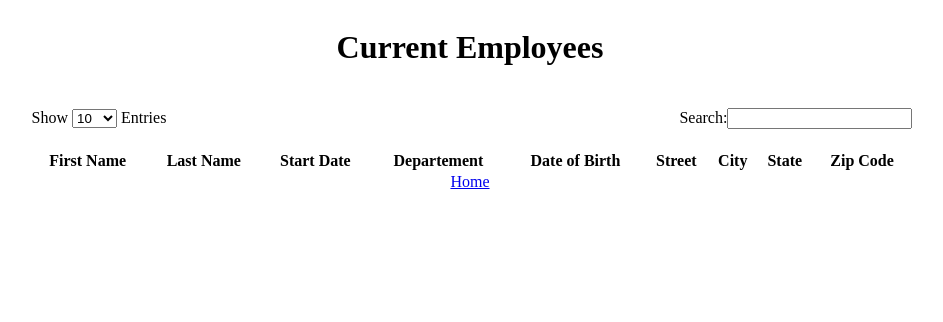
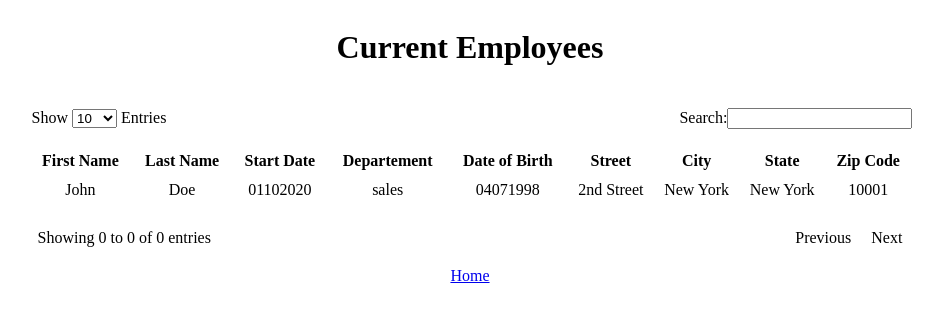
Before and after one commit to Lsael/P14-OCR-Wealth_Health, a React (Create React App) app: page /currents in a window 1280 px wide. Shown: the top 322 px of the page, without its empty margins (170-1113 px from the left). Built offline with nearby package versions, Linux system fonts and the light colour scheme.

Commit message:
Improved CustomTable component, added a component to create entries and added fake datas to test

```diff
--- a/src/data.js
+++ b/src/data.js
@@ -256,3 +256,17 @@
   "State",
   "Zip Code"
 ]
+
+export const employeesExamples = [
+  {
+    firstName: "John",
+    lastName: "Doe",
+    startDate: "01102020",
+    department: "sales",
+    dateOfBirth: "04071998",
+    street: "2nd Street",
+    city: "New York",
+    state: "New York",
+    zipcode: "10001"
+  }
+]
--- a/src/pages/EmployeeList.js
+++ b/src/pages/EmployeeList.js
@@ -1,5 +1,5 @@
 import { Link } from "react-router-dom";
-import { employeesTableLabels } from "../data";
+import { employeesExamples, employeesTableLabels } from "../data";
 import CustomTable from "../plugins/Table/CustomTable";
 
 const EmployeeList = () => {
@@ -9,6 +9,7 @@
         title={"Current Employees"}
         id={"employee-table"}
         labels={employeesTableLabels}
+        datas={employeesExamples}
       />
       <Link to="/new">Home</Link>
     </div>
--- a/src/pages/ErrorPage.js
+++ b/src/pages/ErrorPage.js
@@ -1,6 +1,8 @@
 const ErrorPage = () => {
   return (
       <div className="error-page">
+        <h1>404</h1>
+        <span>Oups, sorry, something gone wrong...</span>
       </div>
   );
 };
--- a/src/plugins/Table/CustomTable.js
+++ b/src/plugins/Table/CustomTable.js
@@ -1,4 +1,20 @@
 import styles from "./CustomTable.module.css";
+
+const EntryLine = ({datas}) => {
+  return(
+    <tr className={styles.entryLine}>
+      <td>{datas.firstName}</td>
+      <td>{datas.lastName}</td>
+      <td>{datas.startDate}</td>
+      <td>{datas.department}</td>
+      <td>{datas.dateOfBirth}</td>
+      <td>{datas.street}</td>
+      <td>{datas.city}</td>
+      <td>{datas.state}</td>
+      <td>{datas.zipcode}</td>
+    </tr>
+  )
+}
 
 const CustomTable = ({ id, title, labels, datas }) => {
   return (
@@ -32,7 +48,25 @@
             })}
           </tr>
         </thead>
+        <tbody>
+          {
+            datas.length > 0 ?
+            datas.map((e, index) => {
+              return <EntryLine datas={e} key={"entry" + index} />
+            }) :
+            <tr>
+              <td colSpan={9} className={styles.emptyEntry}>No data available in table</td>
+            </tr>
+          }
+        </tbody>
       </table>
+      <div className={styles.tableFooter}>
+          <span>Showing 0 to 0 of 0 entries</span>
+          <div className={styles.paging}>
+            <span>Previous</span>
+            <span>Next</span>
+          </div>
+      </div>
     </div>
   );
 };
--- a/src/plugins/Table/CustomTable.module.css
+++ b/src/plugins/Table/CustomTable.module.css
@@ -7,6 +7,14 @@
 
 h1 {
     text-align: center;
+}
+
+td, tr {
+  text-align: center;
+}
+
+td {
+  padding: 8px 0;
 }
 
 .showEntries span {
@@ -28,3 +36,20 @@
 .search label {
   margin: auto;
 }
+
+.emptyEntry {
+  background-color: rgba(211, 211, 211, 0.3);
+  border-bottom: 1px solid black;
+  border-top: 1px solid black;
+}
+
+.tableFooter {
+  padding: 20px 0;
+  display: flex;
+  justify-content: space-between;
+  align-items: center;
+}
+
+.tableFooter span {
+  margin: 0 10px;
+}
```
